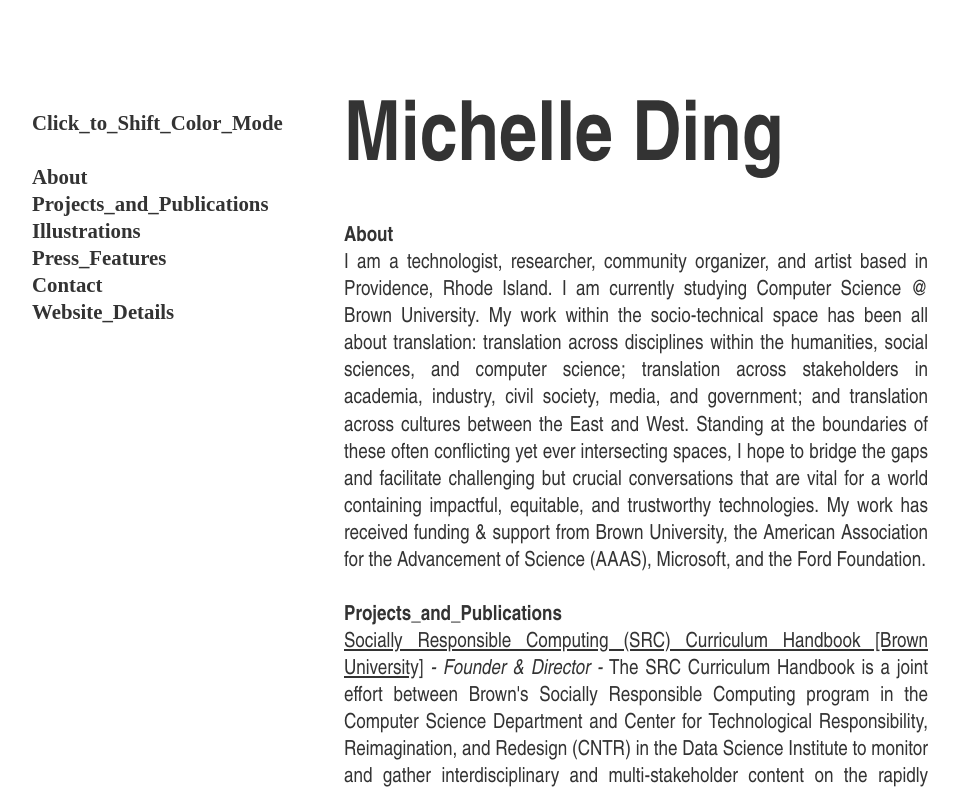
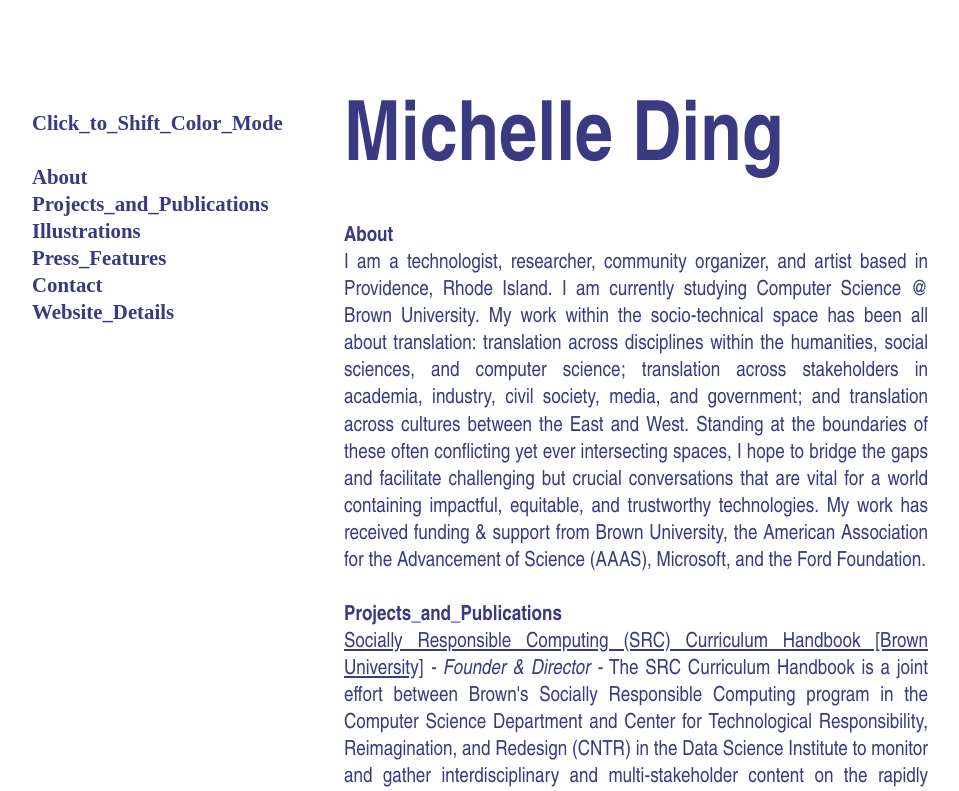
Before and after one commit to michelle-ding/michelle-ding.github.io, a React (Create React App) app: page / in a window 1280 px wide. Shown: the top 791 px of the page, without its empty margins (160-1119 px from the left). Built offline with nearby package versions, Linux system fonts and the light colour scheme; the HTML template or start-up script is replaced by a standard one.

Commit message:
color change

```diff
--- a/src/styles/App.css
+++ b/src/styles/App.css
@@ -1,11 +1,11 @@
 :root{
-  --bg:#d3d3ff;
-  --text:#333333;
+  --bg:white;
+  --text:#3a3a83;
 }
 
 .dark-theme{
-  --bg: #333333;
-  --text: #d3d3ff;
+  --bg: #3a3a83;
+  --text: #ffffff;
 }
 
 .App {
```
